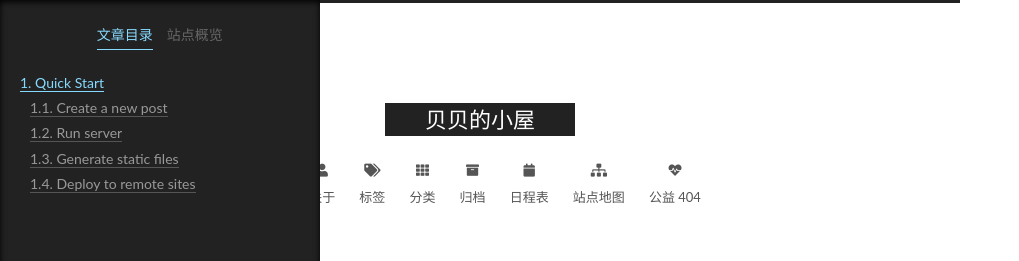
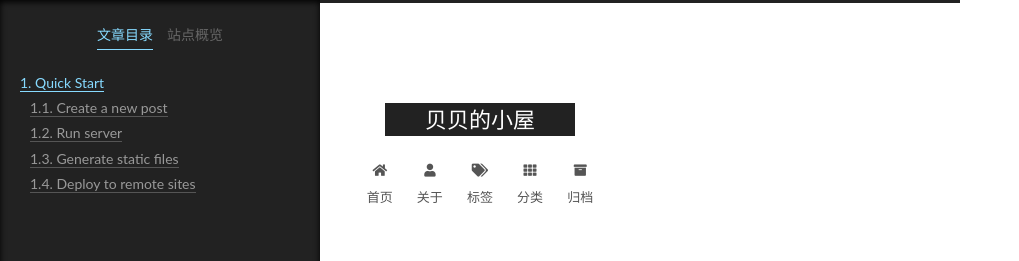
Before and after one commit to twx235472/twx235472.github.io, a plain HTML site: page 2020/08/13/hello-world/index.html in a window 1280 px wide. Shown: the top 261 px of the page, without its empty margins (0-1019 px from the left). Drawn offline with Linux system fonts and the light colour scheme.

Commit message:
Site updated: 2020-08-15 13:27:45

```diff
--- a/2020/08/13/hello-world/index.html
+++ b/2020/08/13/hello-world/index.html
@@ -135,21 +135,6 @@
         <li class="menu-item menu-item-archives">
 
     <a href="/archives/" rel="section"><i class="fa fa-archive fa-fw"></i>归档</a>
-
-  </li>
-        <li class="menu-item menu-item-schedule">
-
-    <a href="/schedule/" rel="section"><i class="fa fa-calendar fa-fw"></i>日程表</a>
-
-  </li>
-        <li class="menu-item menu-item-sitemap">
-
-    <a href="/sitemap.xml" rel="section"><i class="fa fa-sitemap fa-fw"></i>站点地图</a>
-
-  </li>
-        <li class="menu-item menu-item-commonweal">
-
-    <a href="/404/" rel="section"><i class="fa fa-heartbeat fa-fw"></i>公益 404</a>
 
   </li>
   </ul>
```
Also changed, not shown: 2020/08/13/new-blog/index.html (+0 -15 lines), archives/2020/08/index.html (+0 -15 lines), archives/2020/index.html (+0 -15 lines), archives/index.html (+0 -15 lines), index.html (+0 -15 lines).
